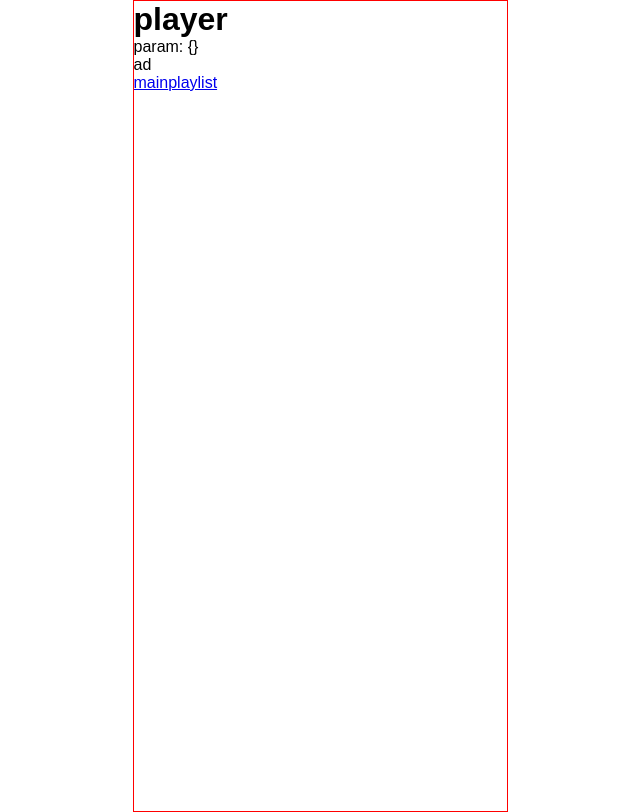
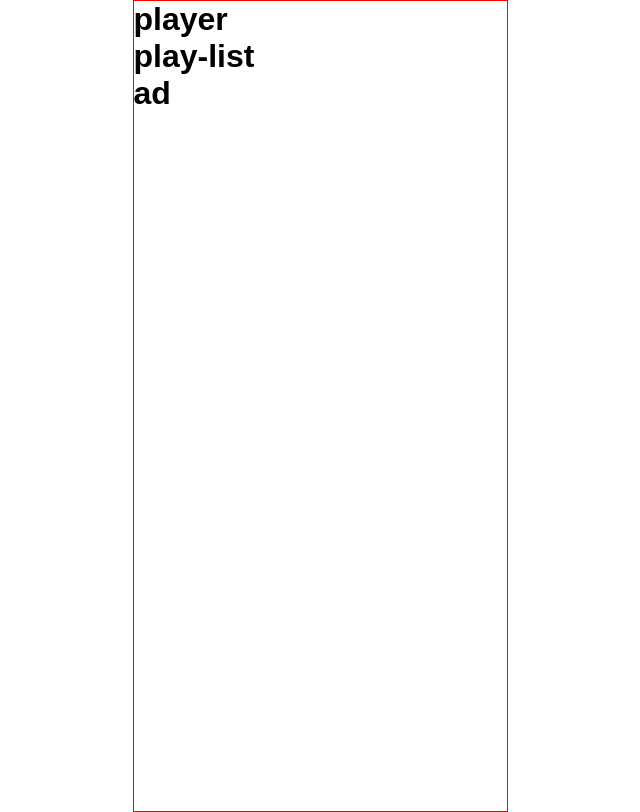
Before and after one commit to david-fox-chang/mp3-or-plus-player, a Vue app: page /player in a window 1280 px wide. Shown: the whole page, without its empty margins (320-960 px from the left). Built offline with nearby package versions, Linux system fonts and the light colour scheme; a web font is replaced by a local one.

Commit message:
remove router

```diff
--- a/src/App.vue
+++ b/src/App.vue
@@ -1,6 +1,43 @@
 <template>
-  <router-view id="app"/>
+  <div id="app">
+    <player-component
+      v-if="showPlayer || 1"
+    ></player-component>
+    <playlist-component
+      v-if="show.playlist"
+    ></playlist-component>
+    <ad-component
+      v-if="show.ad"
+    ></ad-component>
+  </div>
 </template>
+
+<script>
+import AD from './views/Ad.vue';
+import Player from './views/Player.vue'
+import PlayList from './views/PlayList.vue'
+
+export default {
+  components: {
+    'ad-component': AD,
+    'player-component': Player,
+    'playlist-component': PlayList,
+  },
+  data: () => ({
+    show: {
+      ad: true,
+      playlist: true,
+    },
+  }),
+  computed: {
+    showPlayer: {
+      get() {
+        return !this.show.playlist;
+      },
+    },
+  },
+};
+</script>
 
 <style lang="less">
 @import './styles/animate.min.css';
--- a/src/main.js
+++ b/src/main.js
@@ -1,12 +1,10 @@
 import Vue from 'vue';
 import App from './App.vue';
-import router from './router';
 import store from './store';
 
 Vue.config.productionTip = false;
 
 new Vue({
-  router,
   store,
   render: h => h(App),
 }).$mount('#app');
--- a/src/components/Ad.vue
+++ b/src/views/Ad.vue
@@ -1,6 +1,6 @@
 <template>
   <div class="ad">
-    ad
+    <h1>ad</h1>
   </div>
 </template>
 
--- a/src/views/PlayList.vue
+++ b/src/views/PlayList.vue
@@ -1,8 +1,6 @@
 <template>
   <div class="play-list">
     <h1>play-list</h1>
-    <router-link :to="{ name: 'none-play' }">none-play</router-link>
-    <router-link :to="{ name: 'player', params: { songId: 'asdreh' } }">player</router-link>
   </div>
 </template>
 
--- a/src/views/Player.vue
+++ b/src/views/Player.vue
@@ -1,19 +1,5 @@
 <template>
   <div class="player">
     <h1>player</h1>
-    <p>param: {{ this.$route.params }}</p>
-    <ad-component></ad-component>
-    <router-link :to="{ name: 'main' }">main</router-link>
-    <router-link :to="{ name: 'playlist' }">playlist</router-link>
   </div>
 </template>
-
-<script>
-import AD from '../components/Ad.vue';
-
-export default {
-  components: {
-    'ad-component': AD,
-  },
-};
-</script>
```
